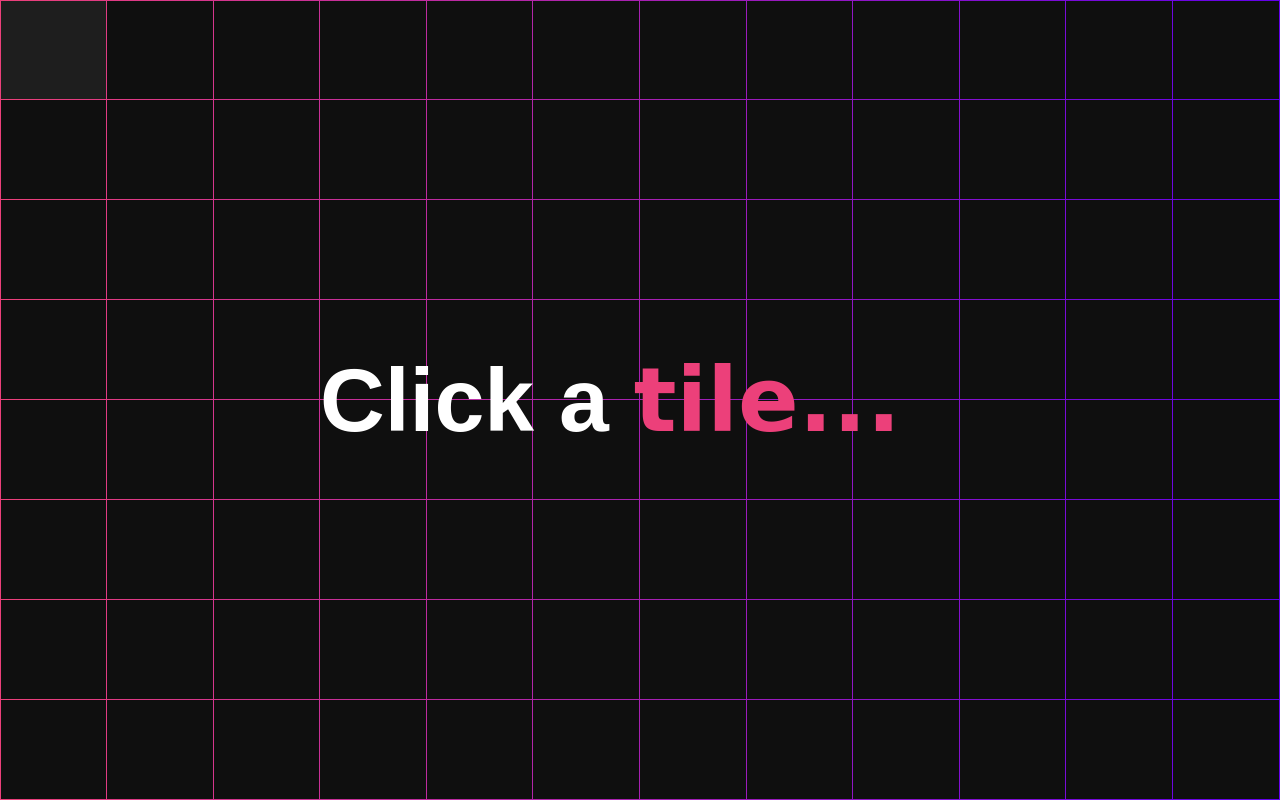
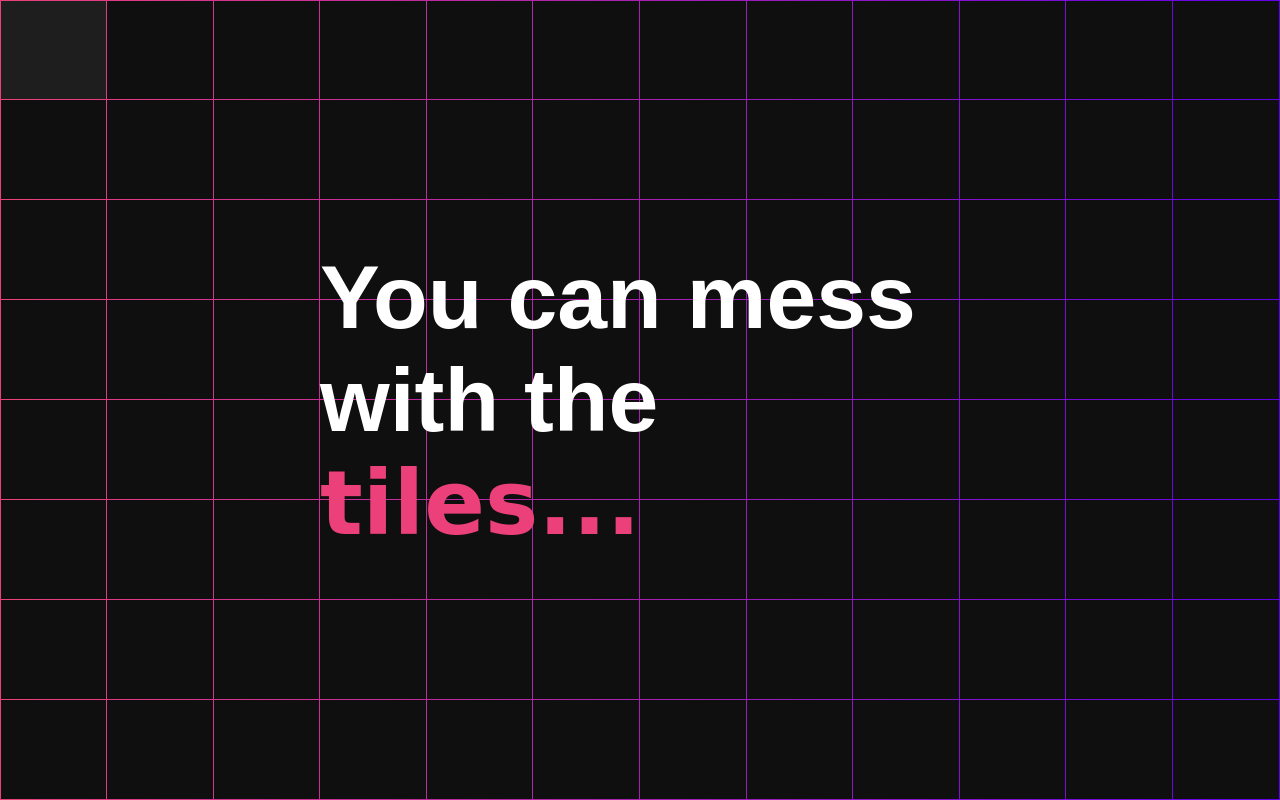
Before and after one commit to DanishjeetSingh/staggered_grid, a plain HTML site: page index.html in a window 1280 px wide. Drawn offline with Linux system fonts and the light colour scheme.

Commit message:
Update index.html

```diff
--- a/index.html
+++ b/index.html
@@ -11,8 +11,8 @@
     <div id="tiles"></div>
 
     <h1 id="title" class="centered">
-        <span style="font-size: 7vw;" >Click a</span>
-        <span class="fancy">tile...</span>
+        <span style="font-size: 7vw;" >You can mess with the</span>
+        <span class="fancy">tiles...</span>
 
     </h1>
 
```
